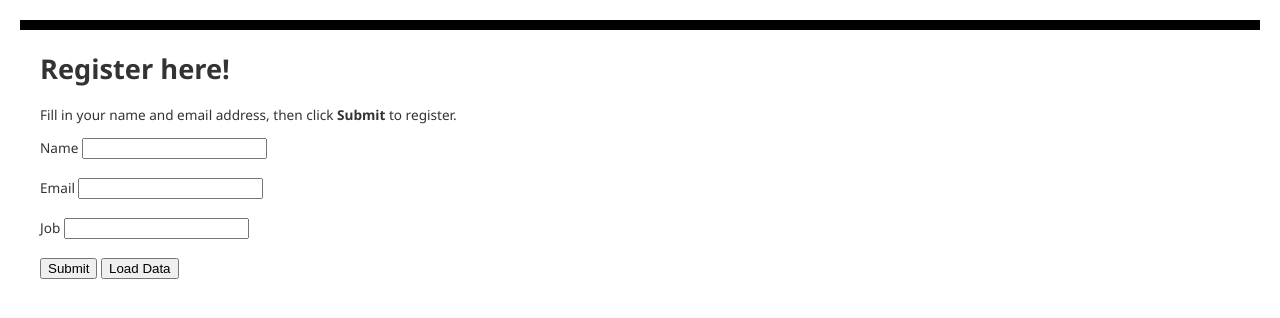
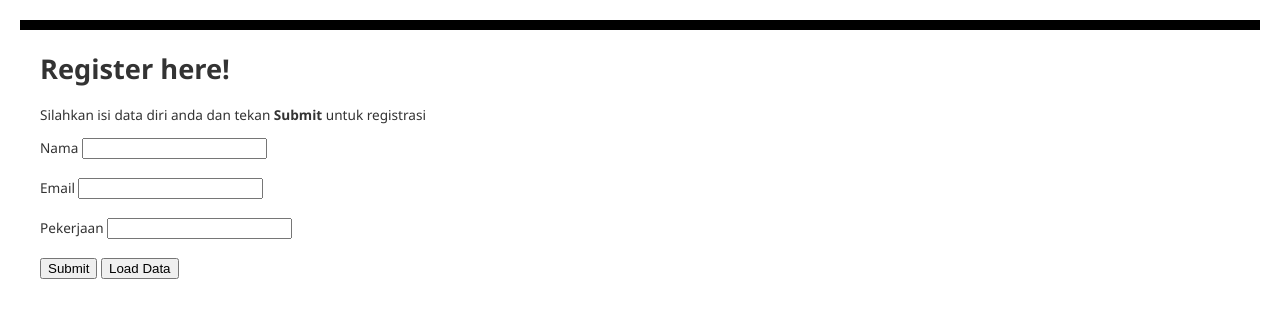
Before and after one commit to eagle050988/AzureSampleProject, a PHP site: page / in a window 1280 px wide. Shown: the top 318 px of the page. Run offline with PHP 8.4, Linux system fonts and the light colour scheme; some libraries are stand-ins or nearby versions.

Commit message:
Update index.php

```diff
--- a/index.php
+++ b/index.php
@@ -1,6 +1,6 @@
 <html>
  <head>
- <Title>Registration Form</Title>
+ <Title>Pendaftaran</Title>
  <style type="text/css">
  	body { background-color: #fff; border-top: solid 10px #000;
  	    color: #333; font-size: .85em; margin: 20; padding: 20;
@@ -17,11 +17,11 @@
  </head>
  <body>
  <h1>Register here!</h1>
- <p>Fill in your name and email address, then click <strong>Submit</strong> to register.</p>
+ <p>Silahkan isi data diri anda dan tekan <strong>Submit</strong> untuk registrasi</p>
  <form method="post" action="index.php" enctype="multipart/form-data" >
-       Name  <input type="text" name="name" id="name"/></br></br>
+       Nama  <input type="text" name="name" id="name"/></br></br>
        Email <input type="text" name="email" id="email"/></br></br>
-       Job <input type="text" name="job" id="job"/></br></br>
+       Pekerjaan <input type="text" name="job" id="job"/></br></br>
        <input type="submit" name="submit" value="Submit" />
        <input type="submit" name="load_data" value="Load Data" />
  </form>
```
